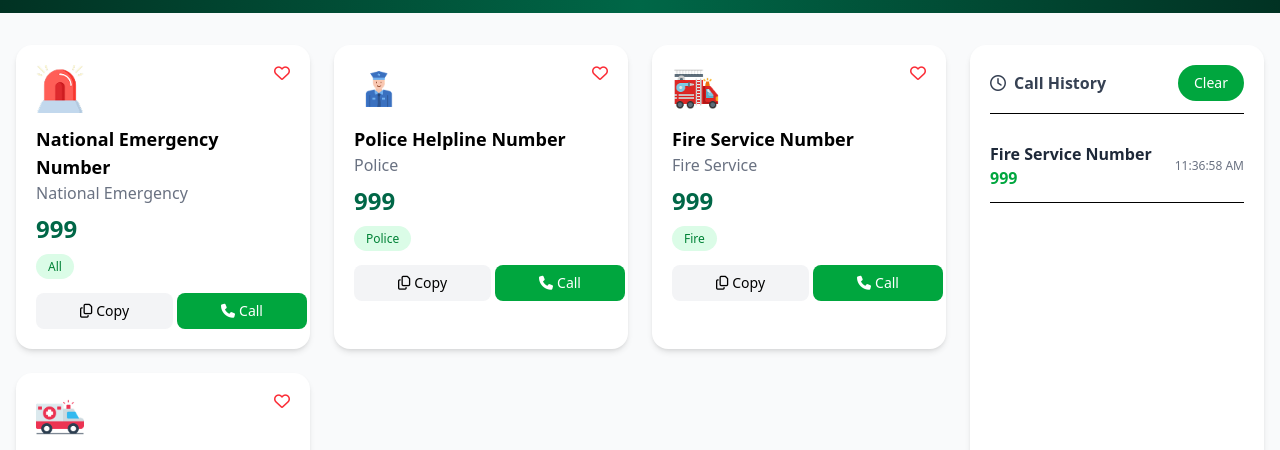
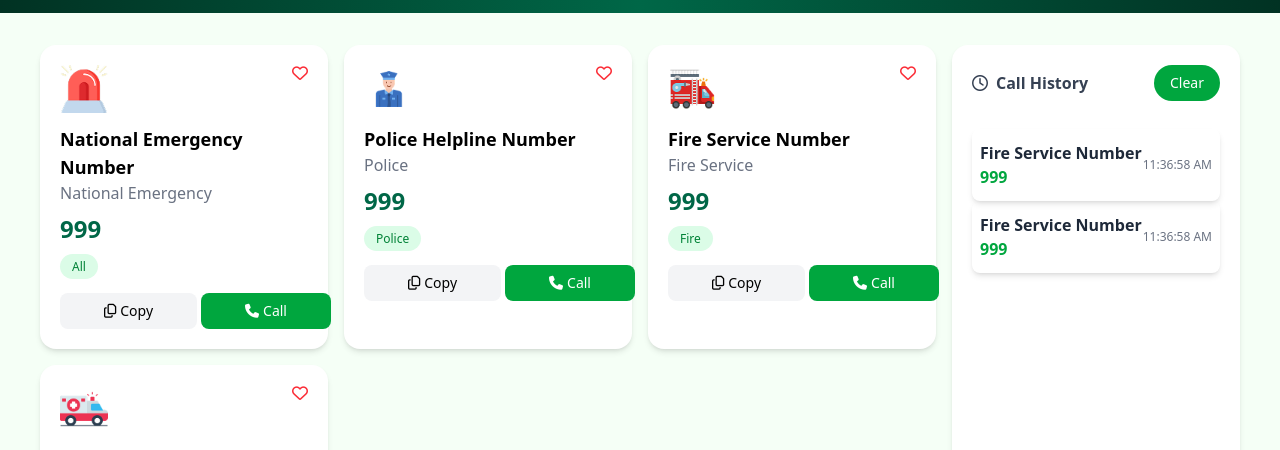
Before and after one commit to sumon72/assaignment5, a plain HTML site: page index.html in a window 1280 px wide. Shown: the part 311-761 px from the top of the page. Drawn offline with nearby package versions, Linux system fonts and the light colour scheme.

Commit message:
update cal history

```diff
--- a/index.html
+++ b/index.html
@@ -38,7 +38,7 @@
                     <img src="assets/coin.png" alt="coin" class="w-4 h-4 md:w-5 md:h-5">
                 </div>
 
-                <button class="flex items-center space-x-1 bg-[#00A63E] text-white px-3 py-1 text-xs rounded-full
+                <button class="flex items-center space-x-1 bg-[#00A63E] hover:bg-green-700 text-white px-3 py-1 text-xs rounded-full
                      sm:px-4 sm:py-2 md:px-6 md:py-2.5 lg:px-8 lg:py-3 md:text-sm">
                     <span class="font-semibold">2 Copy</span>
                 </button>
@@ -66,34 +66,22 @@
 
 
 
-    <section class="w-full bg-gray-50 py-8 px-4">
-        <div class="max-w-8xl mx-auto grid grid-cols-1 lg:grid-cols-4 gap-6">
+    <section class="w-full bg-[#F5FFF6] py-8 px-4 sm:px-4 md:px-6 lg:px-10">
+        <div class="max-w-8xl mx-auto grid grid-cols-1 lg:grid-cols-4 gap-4">
 
-            <!-- 📞 Emergency Cards (2/3rd width) -->
-            <div class="lg:col-span-3 grid grid-cols-1 sm:grid-cols-2 lg:grid-cols-3 gap-6">
+            <div class="lg:col-span-3 grid grid-cols-1 sm:grid-cols-2 lg:grid-cols-3 gap-4">
+                <div class="bg-[#FFFFFF] shadow-md rounded-2xl p-5 flex flex-col items-start text-left">
 
-
-
-                <div class="bg-white shadow-md rounded-2xl p-5 flex flex-col items-start text-left">
-                    <!-- Top: Logo + Heart -->
                     <div class="flex justify-between w-full">
                         <img src="assets/emergency.png" alt="emergency" class="w-12 h-12">
                         <i class="fa-regular fa-heart text-red-500"></i>
                     </div>
-
-                    <!-- Title -->
                     <h3 class="text-lg font-bold mt-3">National Emergency Number</h3>
                     <p class="text-gray-500">National Emergency</p>
-
-                    <!-- Emergency Number -->
                     <span class="text-2xl font-extrabold text-[#006747] mt-2">999</span>
-
-                    <!-- Badge -->
                     <div class="mt-2">
                         <span class="bg-green-100 text-green-700 text-xs px-3 py-1 rounded-full">All</span>
                     </div>
-
-                    <!-- Buttons -->
                     <div class="flex gap-1 mt-4 self-start">
                         <button
                             class="flex items-center gap-1 px-11 py-2 bg-gray-100 hover:bg-gray-200 rounded-lg text-sm">
@@ -106,28 +94,22 @@
                     </div>
                 </div>
 
-                <!-- Police Card -->
+                <div class="bg-[#FFFFFF] shadow-md rounded-2xl p-5 flex flex-col items-start text-left">
 
-                <div class="bg-white shadow-md rounded-2xl p-5 flex flex-col items-start text-left">
-                    <!-- Top: Logo + Heart -->
                     <div class="flex justify-between w-full">
                         <img src="assets/police.png" alt="police" class="w-12 h-12">
                         <i class="fa-regular fa-heart text-red-500"></i>
                     </div>
 
-                    <!-- Title -->
                     <h3 class="text-lg font-bold mt-3">Police Helpline Number</h3>
                     <p class="text-gray-500">Police</p>
 
-                    <!-- Emergency Number -->
                     <span class="text-2xl font-extrabold text-[#006747] mt-2">999</span>
 
-                    <!-- Badge -->
                     <div class="mt-2">
                         <span class="bg-green-100 text-green-700 text-xs px-3 py-1 rounded-full">Police</span>
                     </div>
 
-                    <!-- Buttons -->
                     <div class="flex gap-1 mt-4 self-start">
                         <button
                             class="flex items-center gap-1 px-11 py-2 bg-gray-100 hover:bg-gray-200 rounded-lg text-sm">
@@ -141,27 +123,20 @@
                 </div>
 
 
-                <!-- Fire Service Card -->
-                <div class="bg-white shadow-md rounded-2xl p-5 flex flex-col items-start text-left">
-                    <!-- Top: Logo + Heart -->
+                <div class="bg-[#FFFFFF] shadow-md rounded-2xl p-5 flex flex-col items-start text-left">
                     <div class="flex justify-between w-full">
                         <img src="assets/fire-service.png" alt="fire-service" class="w-12 h-12">
                         <i class="fa-regular fa-heart text-red-500"></i>
                     </div>
 
-                    <!-- Title -->
                     <h3 class="text-lg font-bold mt-3">Fire Service Number</h3>
                     <p class="text-gray-500">Fire Service</p>
-
-                    <!-- Emergency Number -->
                     <span class="text-2xl font-extrabold text-[#006747] mt-2">999</span>
 
-                    <!-- Badge -->
                     <div class="mt-2">
                         <span class="bg-green-100 text-green-700 text-xs px-3 py-1 rounded-full">Fire</span>
                     </div>
 
-                    <!-- Buttons -->
                     <div class="flex gap-1 mt-4 self-start">
                         <button
                             class="flex items-center gap-1 px-11 py-2 bg-gray-100 hover:bg-gray-200 rounded-lg text-sm">
@@ -175,27 +150,23 @@
                 </div>
 
 
-                <!-- Ambulance Card -->
-                <div class="bg-white shadow-md rounded-2xl p-5 flex flex-col items-start text-left">
-                    <!-- Top: Logo + Heart -->
+                <div class="bg-[#FFFFFF] shadow-md rounded-2xl p-5 flex flex-col items-start text-left">
+
                     <div class="flex justify-between w-full">
                         <img src="assets/ambulance.png" alt="ambulance" class="w-12 h-12">
                         <i class="fa-regular fa-heart text-red-500"></i>
                     </div>
 
-                    <!-- Title -->
+
                     <h3 class="text-lg font-bold mt-3">Ambulance Service</h3>
                     <p class="text-gray-500">Ambulance</p>
 
-                    <!-- Emergency Number -->
                     <span class="text-2xl font-extrabold text-[#006747] mt-2">999</span>
 
-                    <!-- Badge -->
                     <div class="mt-2">
                         <span class="bg-green-100 text-green-700 text-xs px-3 py-1 rounded-full">Health</span>
                     </div>
 
-                    <!-- Buttons -->
                     <div class="flex gap-1 mt-4 self-start">
                         <button
                             class="flex items-center gap-1 px-11 py-2 bg-gray-100 hover:bg-gray-200 rounded-lg text-sm">
@@ -211,17 +182,23 @@
 
             </div>
 
-            <!-- 📋 Call History (1/3rd width) -->
-            <div class="bg-white shadow-md rounded-2xl p-5">
-                <div class="flex items-center justify-between border-b pb-3 mb-4">
+            <div class="bg-[#FFFFFF] shadow-md rounded-2xl p-5">
+                <div class="flex items-center justify-between pb-3 mb-4">
                     <span class="flex items-center gap-2 font-semibold text-gray-700">
                         <i class="fa-regular fa-clock"></i> Call History
                     </span>
-                    <button id="Clear" class="px-4 py-2 bg-[#00A63E] text-white hover:bg-green-700 rounded-full text-sm">Clear</button>
+                    <button id="Clear"
+                        class="px-4 py-2 bg-[#00A63E] text-white hover:bg-green-700 rounded-full text-sm">Clear</button>
                 </div>
 
-                <!-- Example Call Item -->
-                <div class="flex justify-between items-center border-b py-3">
+                <div class="bg-surface shadow-md px-2 rounded-lg flex justify-between items-center py-3">
+                    <div>
+                        <span class="block font-semibold text-gray-800">Fire Service Number</span>
+                        <span class="text-green-600 font-bold">999</span>
+                    </div>
+                    <p class="text-xs text-gray-500">11:36:58 AM</p>
+                </div>
+                <div class="bg-surface shadow-md px-2 rounded-lg flex justify-between items-center py-3">
                     <div>
                         <span class="block font-semibold text-gray-800">Fire Service Number</span>
                         <span class="text-green-600 font-bold">999</span>
```
